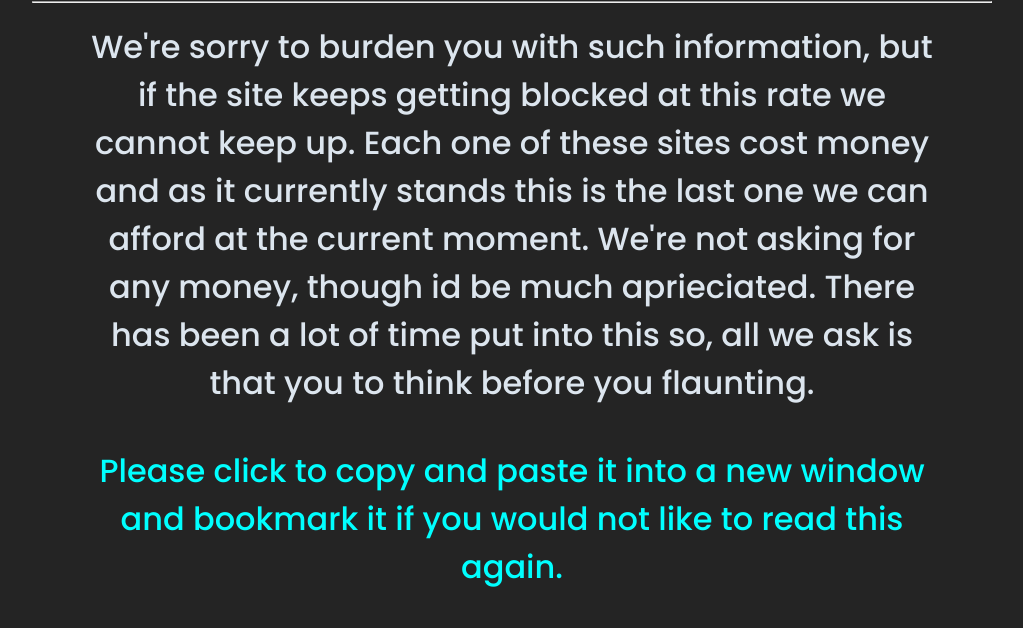
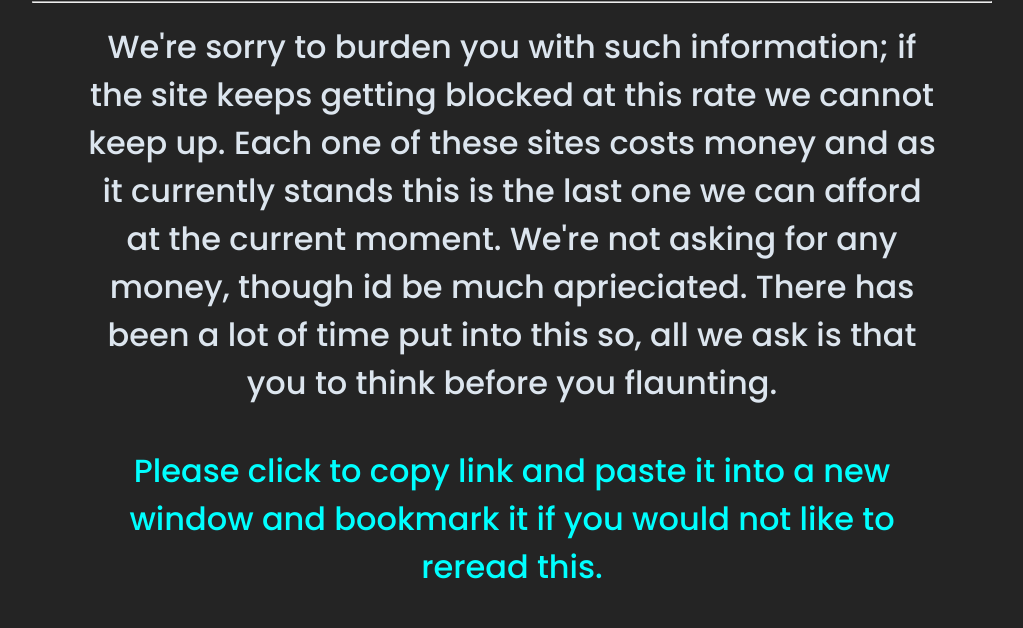
Before and after one commit to royaltonrules/royaltonrules.github.io, a plain HTML site: page index.html in a window 1280 px wide. Shown: the part 103-731 px from the top of the page, without its empty margins (128-1151 px from the left). Drawn offline with Linux system fonts and the light colour scheme; a web font is replaced by a local one.

Commit message:
Update index.html

```diff
--- a/index.html
+++ b/index.html
@@ -60,15 +60,15 @@
         </header>
         <main>
             <p>
-                We're sorry to burden you with such information, but if the site keeps getting blocked at this rate we cannot keep up. Each one of these sites cost money and as it currently stands this is the last one we can afford at the current moment. We're not asking for any money, though id be much aprieciated. There has been a lot of time put into this so, all we ask is that you to think before you flaunting.
+                We're sorry to burden you with such information; if the site keeps getting blocked at this rate we cannot keep up. Each one of these sites costs money and as it currently stands this is the last one we can afford at the current moment. We're not asking for any money, though id be much aprieciated. There has been a lot of time put into this so, all we ask is that you to think before you flaunting.
             </p>
             <p style="color: aqua;">
-                Please click to copy and paste it into a new window and bookmark it if you would not like to read this again.
+                Please click to copy link and paste it into a new window and bookmark it if you would not like to reread this.
             </p>
             <button id="continue-button" disabled>Continue in -</button>
             <br>
             <p>
-                If the site gets blocked this page should provide the latest link, however bookmark both and <span style="background-color: maroon;">ONLY USE THIS SITE WHEN NECESSARY.</span>
+                If the site gets blocked this page should provide the latest link, however, bookmark both and <span style="background-color: maroon;">ONLY USE THIS SITE WHEN NECESSARY.</span>
             </p>
             <span for="rep">If the site got blocked try changing this number.</span>
             <input type="number" name="rep" id="rep" min="0" max="20" value="0">
```
